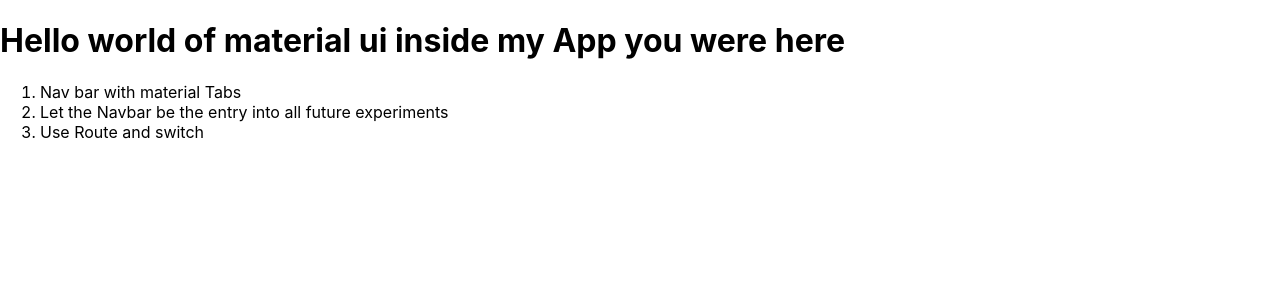
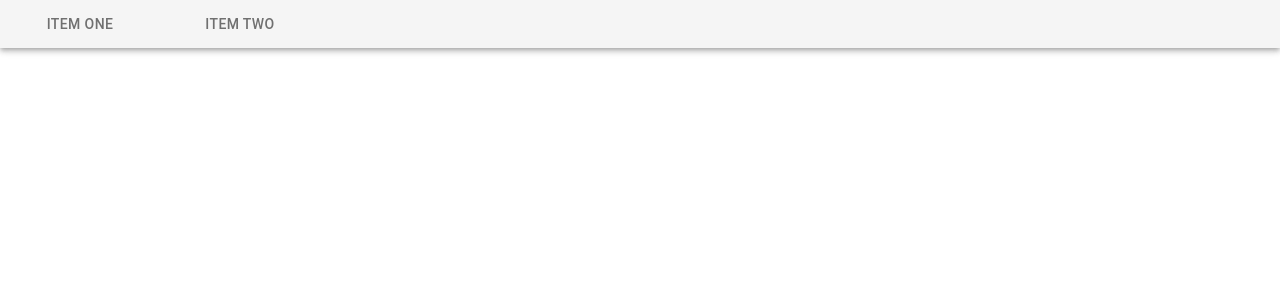
Before and after one commit to sdg002/reactjsmaterial, a React (Create React App) app: page / in a window 1280 px wide. Shown: the top 300 px of the page. Built offline with nearby package versions, Linux system fonts and the light colour scheme.

Commit message:
Very elementary Tab example

```diff
--- a/src/App.js
+++ b/src/App.js
@@ -1,11 +1,14 @@
 import logo from './logo.svg';
 import './App.css';
 import MyApp from './MyApp'
+//import { Link } from 'react-router-dom';
 
 function App() {
   return (
     <div>
-      <MyApp></MyApp>
+      <MyApp>
+
+      </MyApp>
     </div>
   );
 }
--- a/src/MyApp.js
+++ b/src/MyApp.js
@@ -1,15 +1,19 @@
 import React, { Component } from 'react';
+import AppBar from '@material-ui/core/AppBar';
+import Tabs from '@material-ui/core/Tabs';
+import Tab from '@material-ui/core/Tab';
+
 
 class MyApp extends Component {
     render() {
         return (
             <div>
-                <h1>Hello world of material ui inside my App you were here</h1>
-                <ol>
-                    <li>Nav bar with material Tabs</li>
-                    <li>Let the Navbar be the entry into all future experiments</li>
-                    <li>Use Route and switch</li>
-                </ol>
+                <AppBar position="static" color="default">
+                    <Tabs textColor="primary">
+                        <Tab label="Item One"   />
+                        <Tab label="Item Two"   />
+                    </Tabs>
+                </AppBar>
             </div>
         );
     }
```
Also changed, not shown: 1 other file (tests, documents, lock files or other folders).
